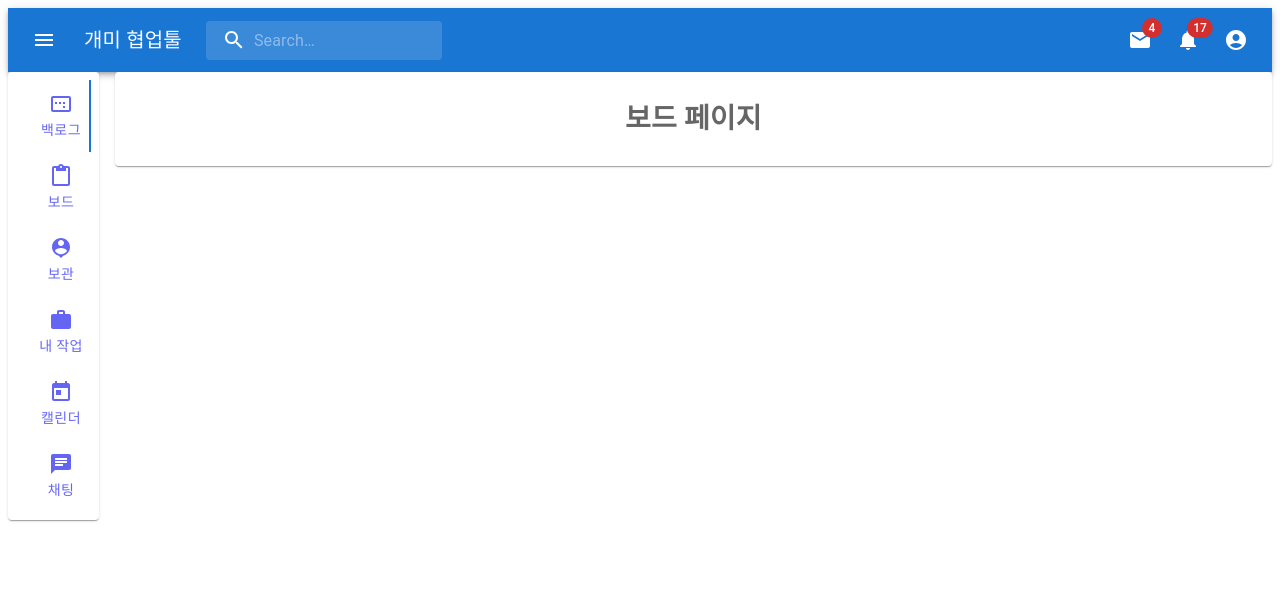
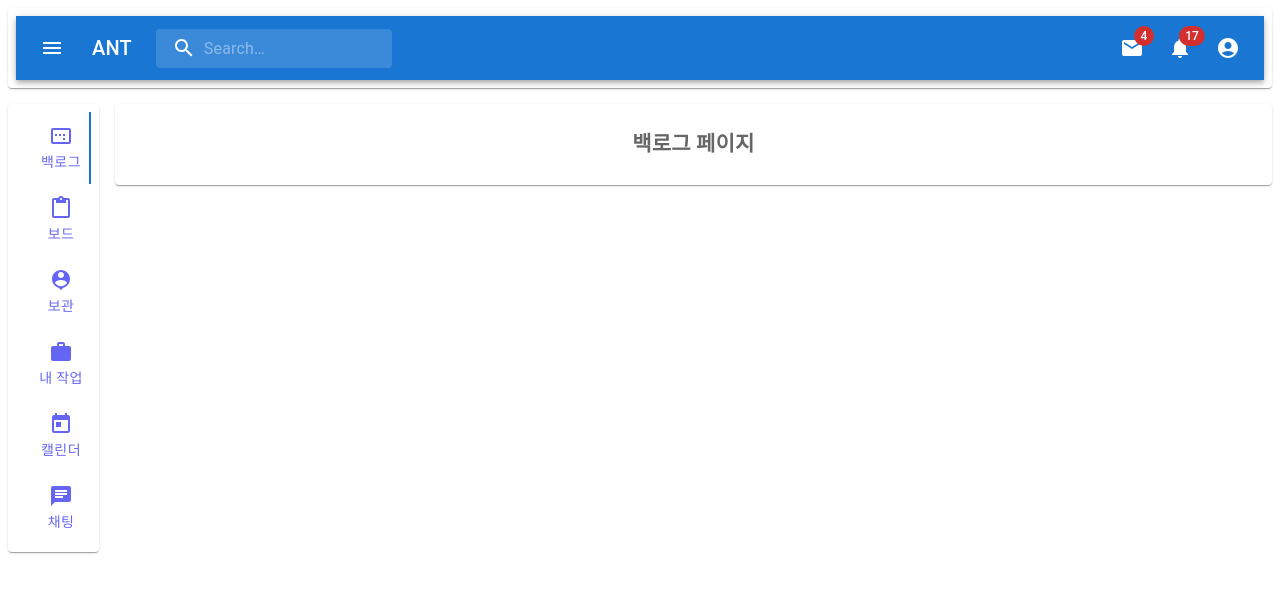
Before and after one commit to AntJump/collaborationTool, a React (Create React App) app in the folder antjumpProject/client/: page /project in a window 1280 px wide. Shown: the top 592 px of the page. Built offline with nearby package versions, Linux system fonts and the light colour scheme.

Commit message:
기타: 임시 코드 저장

```diff
--- a/antjumpProject/client/src/common/components/headers/MainHeader.js
+++ b/antjumpProject/client/src/common/components/headers/MainHeader.js
@@ -289,7 +289,7 @@ const MainHeader = () => {
                 </MenuItem>
               </Button>
               <p />
-              <Button component={Link} to="/projects">
+              <Button component={Link} to="/project">
                 <MenuItem onClick={handleCloseUserMenu}>
                   <Typography textAlign="center">{settings[2]}</Typography>
                 </MenuItem>
--- a/antjumpProject/client/src/common/components/headers/ProjectHeader.js
+++ b/antjumpProject/client/src/common/components/headers/ProjectHeader.js
@@ -173,7 +173,7 @@ function ProjectHeader() {
             component="div"
             sx={{ display: { xs: "none", sm: "block" } }}
           >
-            개미 협업툴
+            ANT
           </Typography>
           <Search>
             <SearchIconWrapper>
--- a/antjumpProject/client/src/epics/backlog/pages/BacklogPage.js
+++ b/antjumpProject/client/src/epics/backlog/pages/BacklogPage.js
@@ -1,5 +1,7 @@
 function BacklogPage() {
-  return <div></div>;
+  return <div>
+    <h2>백로그 페이지</h2>
+  </div>;
 }
 
 export default BacklogPage;
--- a/antjumpProject/client/src/epics/board/pages/BoardPage.js
+++ b/antjumpProject/client/src/epics/board/pages/BoardPage.js
@@ -1,5 +1,7 @@
 function BoardPage() {
-  return <div></div>;
+  return <div>
+    <h2>보드 페이지</h2>
+  </div>;
 }
 
 export default BoardPage;
--- a/antjumpProject/client/src/layouts/ProjectLayout.js
+++ b/antjumpProject/client/src/layouts/ProjectLayout.js
@@ -1,16 +1,42 @@
 import { Outlet } from "react-router-dom";
 
 import ProjectHeader from "../common/components/headers/ProjectHeader";
-import BoardFrame from "../epics/board/components/frames/BoardFrame";
+
+import ProjectTabPanel from "../common/components/tabPanel/ProjectTabPanel";
+import Grid from "@mui/material/Grid";
+import { styled } from "@mui/material/styles";
+import Paper from "@mui/material/Paper";
 
 function ProjectLayout() {
+  const Item = styled(Paper)(({ theme }) => ({
+    backgroundColor: theme.palette.mode === "dark" ? "#1A2027" : "#fff",
+    ...theme.typography.body2,
+    padding: theme.spacing(1),
+    textAlign: "center",
+    color: theme.palette.text.secondary,
+  }));
   return (
     <>
-      <ProjectHeader />
-      <BoardFrame />
-      <Outlet />
+      <Grid container spacing={2}>
+        <Grid item xs={12}>
+          <Item>
+          <ProjectHeader />
+          </Item>
+        </Grid>
+        <Grid item xs={1}>
+          <Item>
+            <ProjectTabPanel />
+          </Item>
+        </Grid>
+        <Grid item xs={11}>
+          <Item>
+            <Outlet />
+          </Item>
+        </Grid>
+      </Grid>
     </>
   );
 }
 
+
 export default ProjectLayout;
```
